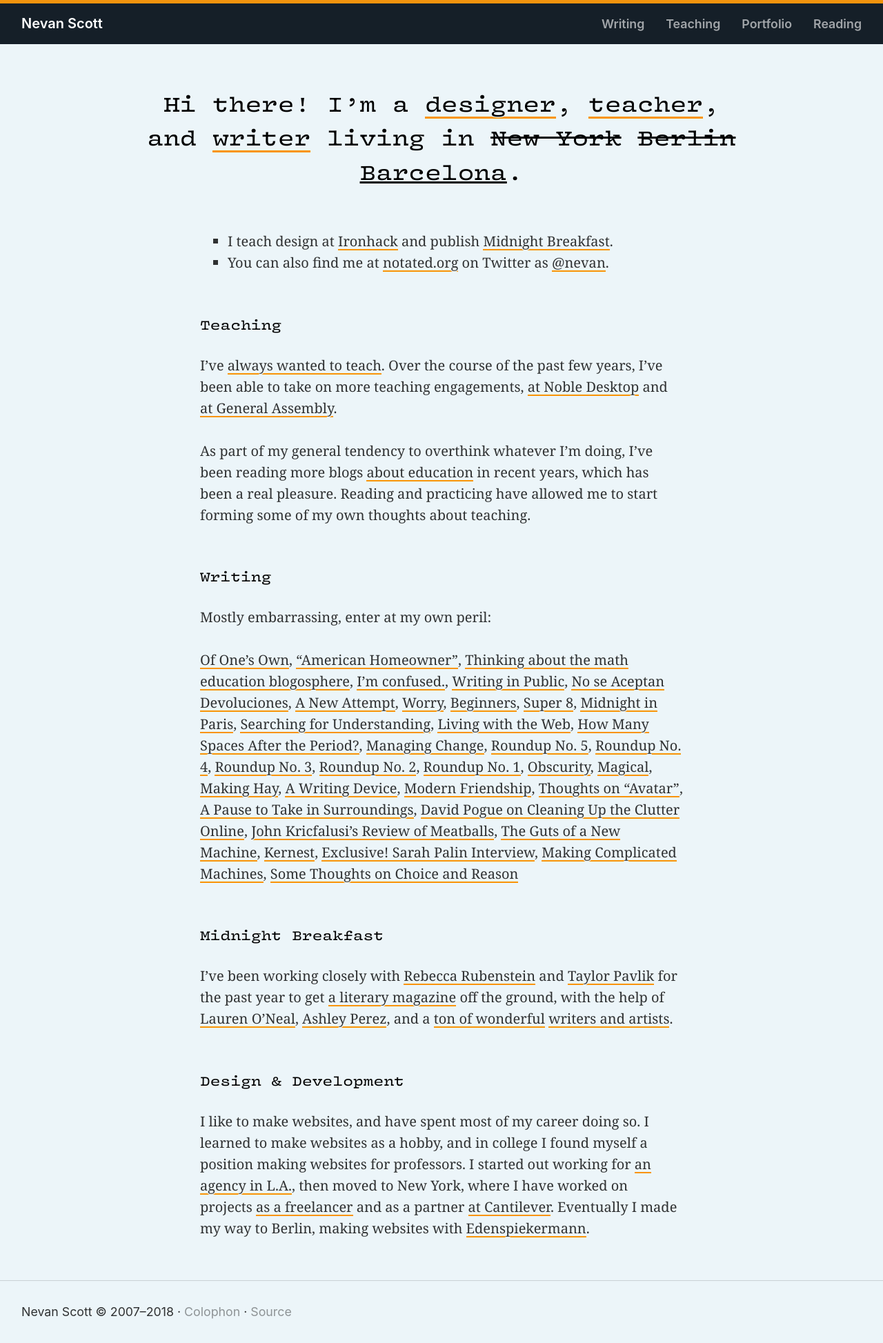
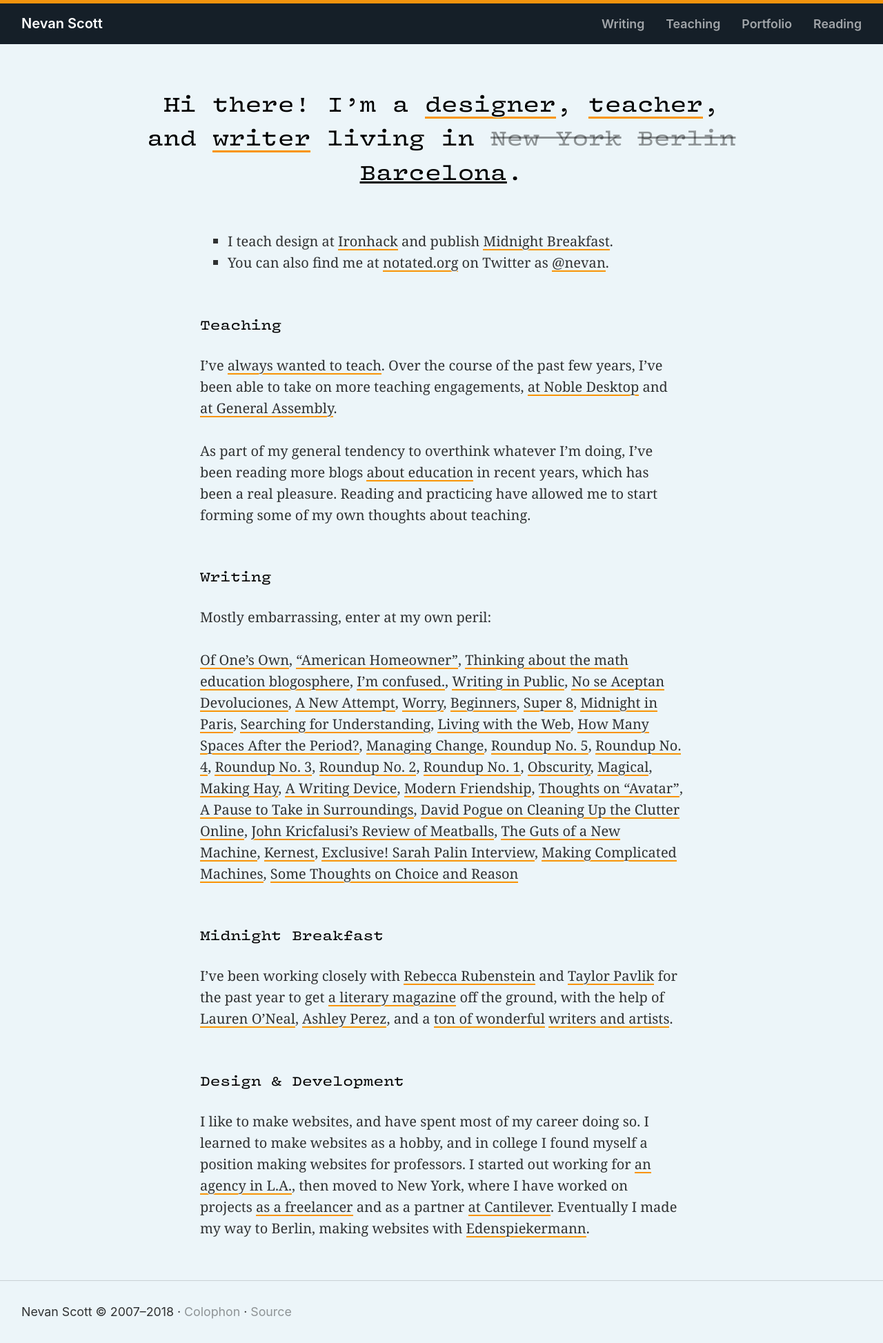
Before and after one commit to nevanscott/nevanscott.github.io, a Jekyll site: the page built from index.md, in a window 1280 px wide. Shown: the whole page at 69% size. Built offline with Jekyll 4.4.1, drawn with Linux system fonts in a browser that asks for light colours; some web fonts are replaced.

Commit message:
Mute color for del elements

```diff
--- a/_sass/base.scss
+++ b/_sass/base.scss
@@ -164,3 +164,6 @@ a {
 sub, sup {
   line-height: 0;
 }
+del {
+  color: var(--text-muted-color);
+}
```
